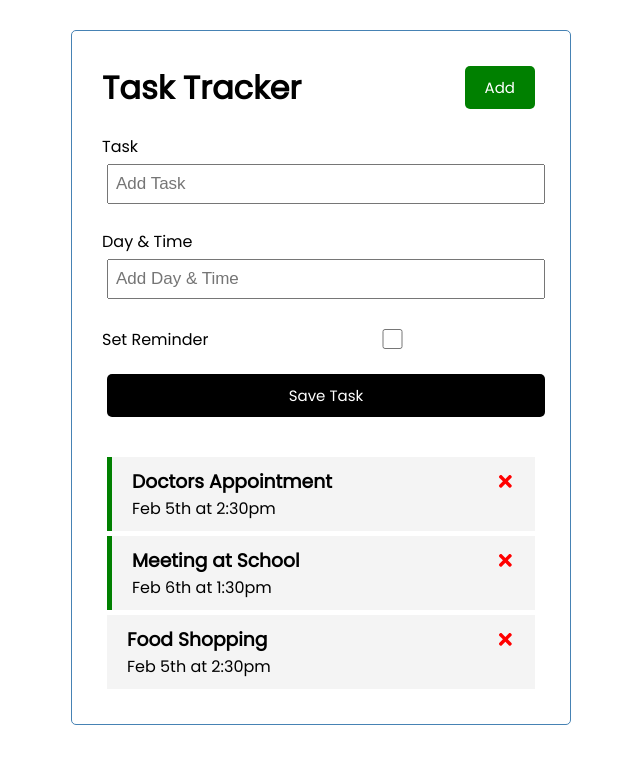
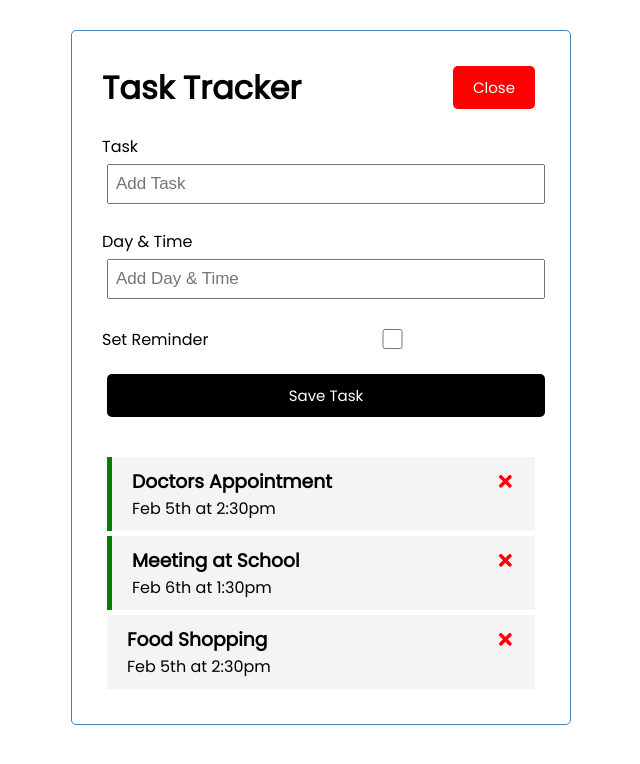
Before and after one commit to AJVancattenburch/react-task-tracker, a React (Create React App) app: page / in a window 1280 px wide. Both pictures are taken after a click on the button "Add". Shown: the top 764 px of the page, without its empty margins (319-959 px from the left). Built offline with nearby package versions, Linux system fonts and the light colour scheme.

Commit message:
form toggling between show/hide

```diff
--- a/src/App.js
+++ b/src/App.js
@@ -4,6 +4,8 @@ import Tasks from "./components/Tasks"
 import AddTask from "./components/AddTask"
 
 function App() {
+
+  const [showAddTask, setShowAddTask] = useState(false)
 
   const [tasks, setTasks] = useState([
     {
@@ -26,6 +28,13 @@ function App() {
     }
   ])
 
+  //Add Task
+  const addTask = (task) => {
+    const id = Math.floor(Math.random() * 10000) + 1;
+    const newTask = {id, ...task}
+    setTasks([...tasks, newTask])
+  }
+
   //Delete Task
   const deleteTask = (id) => {
     setTasks(
@@ -45,8 +54,12 @@ function App() {
 
   return (
     <div className="container">
-      <Header props="" />
-      <AddTask />
+      <Header
+        onAdd={() =>
+          setShowAddTask(!showAddTask)}
+        showAdd={showAddTask}
+      />
+      {showAddTask && <AddTask onAdd={addTask} />}
       {tasks.length > 0 ?
         <Tasks
           tasks={tasks}
--- a/src/Components/AddTask.js
+++ b/src/Components/AddTask.js
@@ -1,13 +1,28 @@
 import { useState } from 'react';
 
-const AddTask = () => {
+const AddTask = ({ onAdd }) => {
 
   const [text, setText] = useState('')
   const [day, setDay] = useState('')
   const [reminder, setReminder] = useState(false)
+  const onSubmit = (e) => {
+    e.preventDefault();
+
+    if (!text) {
+      alert('Please add a task')
+      return
+    }
+
+    onAdd({ text, day, reminder})
+
+    setText('')
+    setDay('')
+    setReminder(false)
+
+  }
 
   return (
-    <form className="add-form">
+    <form className="add-form" onSubmit={onSubmit}>
       <div className="form-control">
         <label>Task</label>
         <input
@@ -32,6 +47,7 @@ const AddTask = () => {
         <label>Set Reminder</label>
         <input
           type="checkbox"
+          checked={reminder}
           value={reminder}
           onChange={(e) =>
             setReminder(e.currentTarget.checked)}
--- a/src/Components/Header.js
+++ b/src/Components/Header.js
@@ -1,14 +1,16 @@
 import PropTypes from 'prop-types'
 import Button from './Button'
 
-const Header = ({ title }) => {
-  const onClick = () => {
-    console.log('Click')
-  }
+const Header = ({ title, onAdd, showAdd }) => {
+
   return (
     <header className="header">
       <h1>{title}</h1>
-      <Button color='green' text='Add' onClick={onClick} />
+      <Button
+        color={showAdd ? 'red' : 'green'}
+        text={showAdd ? 'Close' : 'Add'}
+        onClick={onAdd}
+      />
     </header>
   )
 }
```
